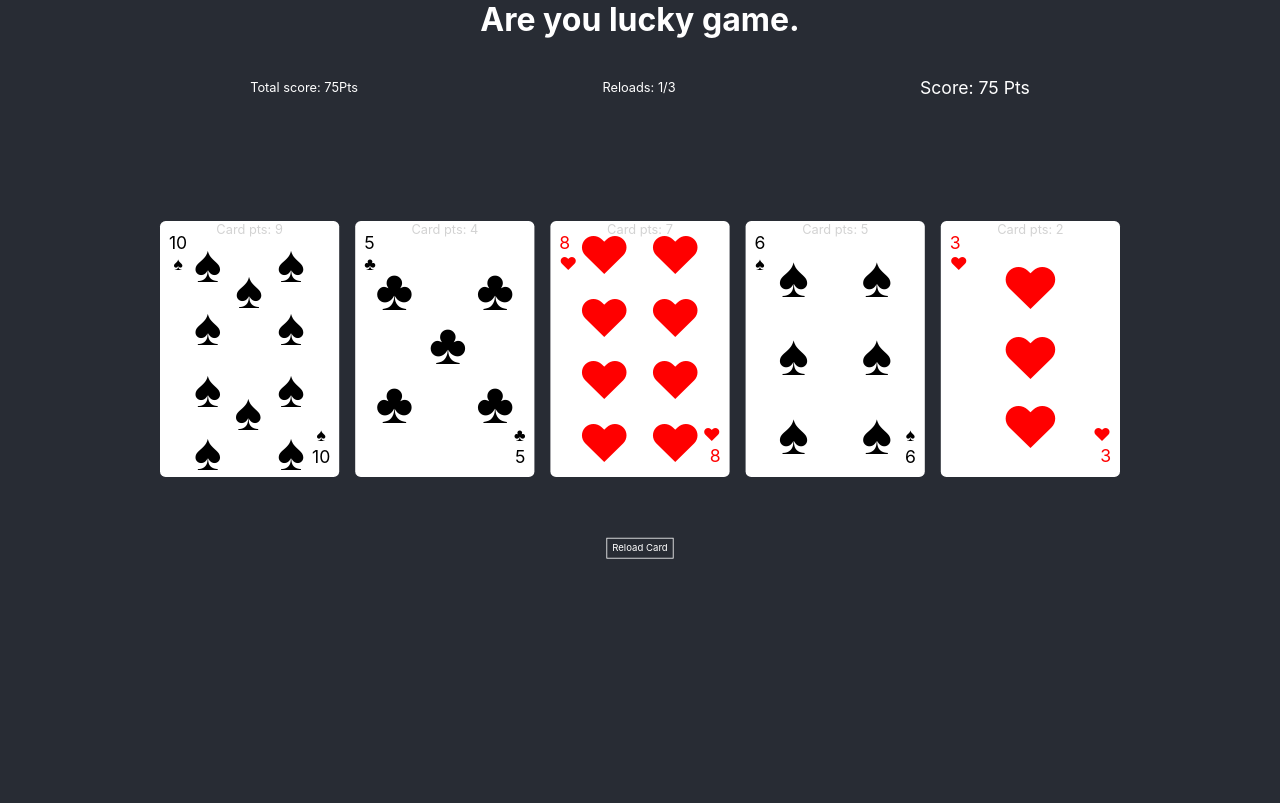
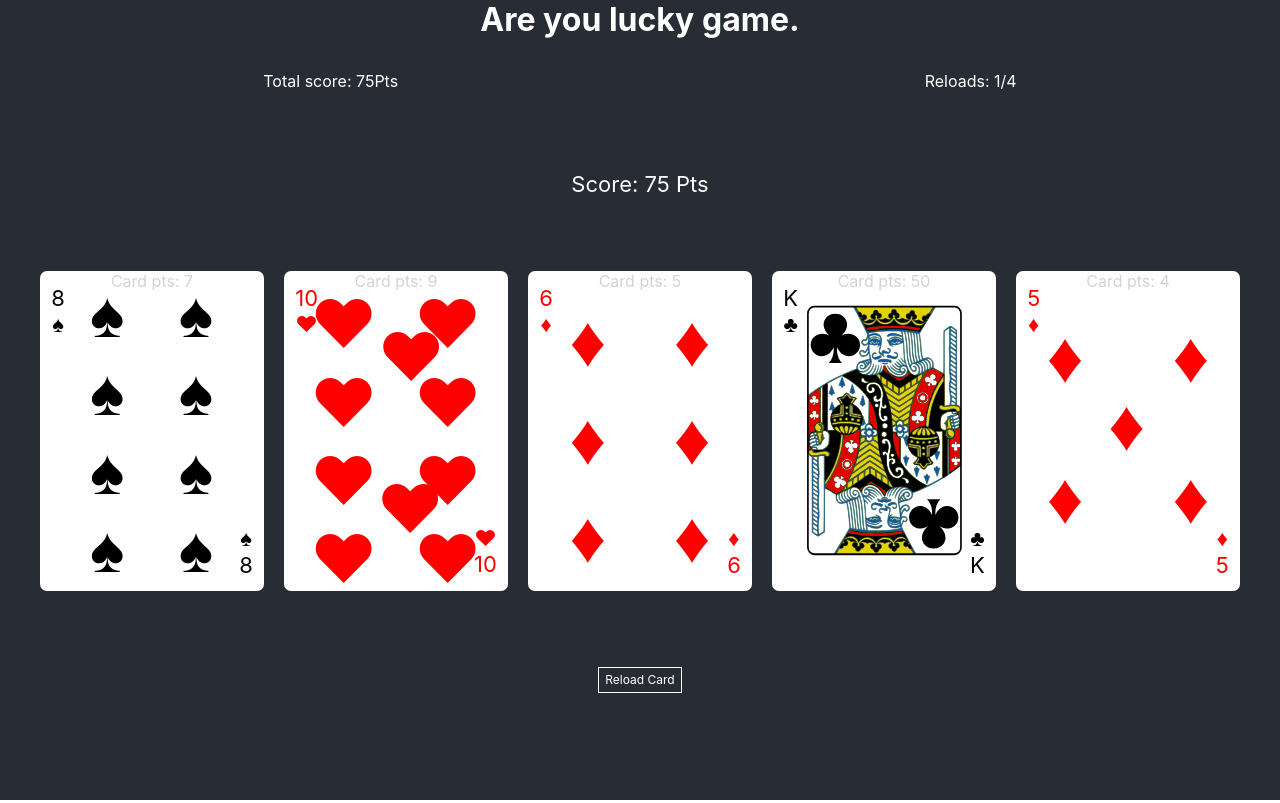
Before and after one commit to rodolphe37/random-playing-card-tuto, a React (Create React App) app: page / in a window 1280 px wide. Built offline with nearby package versions, Linux system fonts and the light colour scheme.

Commit message:
added cumul score, sessionStorage logic & flags by country

```diff
--- a/src/App.css
+++ b/src/App.css
@@ -7,7 +7,7 @@
 
 /* GLOBALS  STYLE */
 .hidden {
-  display: none;
+  display: none !important;
 }
 .App {
   width: 100%;
@@ -203,6 +203,13 @@ button:hover {
 }
 
 /* MODAL SCORE SECTION */
+.modal-form {
+  display: flex;
+  align-items: center;
+  justify-content: space-around;
+  flex-direction: column;
+  width: 100%;
+}
 .modal-form .infos {
   display: flex;
   flex-direction: column;
@@ -210,6 +217,7 @@ button:hover {
   justify-content: space-around;
   background-color: white;
   padding: 4rem;
+  width: 45vw;
 }
 .inputs-container {
   display: flex;
@@ -238,6 +246,7 @@ select {
   display: flex;
   align-items: flex-start;
   justify-content: center;
+  flex-wrap: wrap;
 }
 .infosResume {
   display: flex;
@@ -279,6 +288,19 @@ select {
   transform: scale(1.1);
   transition: all 0.4s ease-in-out;
 }
+.CumulScoreEachReload {
+  color: white;
+  font-size: 22px;
+  width: 100%;
+  display: flex;
+  justify-content: center;
+}
+.button-container {
+  width: 100%;
+  display: flex;
+  justify-content: center;
+}
+
 /* ANIMATIONS */
 .scale-out-center {
   animation: scale-out-center 0.5s cubic-bezier(0.55, 0.085, 0.68, 0.53) both;
--- a/src/App.js
+++ b/src/App.js
@@ -1,14 +1,26 @@
+import { useState } from "react";
 import "./App.css";
 import CardsWrapper from "./components/CardsWrapper";
+import ScoreTopComponent from "./components/ScoreTopComponent";
+import { useSessionStorage } from "./hooks/useSessionStorage";
 
 function App() {
+  const [scoreArray] = useState([]);
+  const [numberOfReload] = useSessionStorage("reloads", 0);
+
   return (
     <div className="App">
       <h1 style={{ textAlign: "center", color: "white" }}>
         Are you lucky game.
       </h1>
-      <div className="App__wrapper-container">
-        <CardsWrapper cardsNumber="5" />
+      <ScoreTopComponent scoreArray={scoreArray} />
+      <CardsWrapper
+        numberOfReload={numberOfReload}
+        scoreArray={scoreArray}
+        cardsNumber="5"
+      />
+      <div className="button-container">
+        <button onClick={() => window.location.reload()}>Reload Card</button>
       </div>
     </div>
   );
--- a/src/components/Card.js
+++ b/src/components/Card.js
@@ -1,4 +1,5 @@
 import { useEffect, useRef } from "react";
+import useCumulatorController from "../hooks/useCumulatorController";
 import BorderCardFigureConditions from "./BorderCardFigureConditions";
 import CenterCardElement from "./CenterCardElement";
 
@@ -12,6 +13,14 @@ const Card = ({
   cardsNumber,
 }) => {
   const isMounted = useRef(false);
+  const { numberOfReload } = useCumulatorController({
+    scoreArray,
+  });
+
+  useEffect(() => {
+    console.log("scoreArray", scoreArray);
+    // console.log("number of reloads", numberOfReload);
+  }, [scoreArray, numberOfReload]);
 
   useEffect(() => {
     if (!isMounted) {
--- a/src/components/CardsWrapper.js
+++ b/src/components/CardsWrapper.js
@@ -1,54 +1,31 @@
 import Card from "./Card";
 import { numbers, colors, symbols } from "../data";
 import useRandomValueFromArray from "../hooks/useRandomValueFromArray";
-import { Fragment, useEffect, useState } from "react";
+import { Fragment, useEffect } from "react";
+
 import CumulatorComponent from "./CumulatorComponent";
-import useCumulatorController from "../hooks/useCumulatorController";
 import ScoreForm from "./ScoreForm";
 
-const CardsWrapper = ({ cardsNumber }) => {
+const CardsWrapper = ({ cardsNumber, scoreArray, numberOfReload }) => {
   const cardNumbers = cardsNumber;
+
   const { randomValueFromArray } = useRandomValueFromArray();
-  const [scoreArray] = useState([]);
-  const { numberOfReload, classmentFinal } = useCumulatorController({
-    scoreArray,
-  });
 
   useEffect(() => {
     console.log("scoreArray", scoreArray);
-    console.log("number of reloads", numberOfReload);
+    console.log("number of session", +1);
   }, [scoreArray, numberOfReload]);
 
   return (
     <>
-      <span
-        style={{
-          color: "white",
-          display: "flex",
-          alignItems: "center",
-          justifyContent: "space-around",
-          width: "100%",
-          marginTop: "2rem",
-          marginBottom: "5rem",
-        }}
-      >
-        <span>Total score: {classmentFinal.pts}Pts</span>
-        <p style={{ color: numberOfReload === 3 ? "red" : "white" }}>
-          Reloads: {numberOfReload}/3
-        </p>
-        <CumulatorComponent scoreArray={scoreArray} />
-      </span>
+      <CumulatorComponent scoreArray={scoreArray} />
       <div
         className={`modal-form ${
           numberOfReload === 3 ? "scale-in-center" : "hidden"
         }`}
       >
-        <ScoreForm
-          classmentFinal={classmentFinal.pts}
-          numberOfReload={numberOfReload}
-        />
+        <ScoreForm scoreArray={scoreArray} numberOfReload={numberOfReload} />
       </div>
-
       <div
         className={`card-wrapper ${
           numberOfReload === 3 ? "scale-out-center" : ""
@@ -80,27 +57,6 @@ const CardsWrapper = ({ cardsNumber }) => {
           );
         })}
       </div>
-      <span
-        style={{
-          width: "100%",
-          marginBottom: "8rem",
-          display: "flex",
-          alignItems: "center",
-          justifyContent: "space-around",
-        }}
-      >
-        <button
-          onClick={() =>
-            numberOfReload < 3
-              ? window.location.reload()
-              : alert(
-                  "the number of retries is reached (3 retries per session)"
-                )
-          }
-        >
-          {numberOfReload === 3 ? "finish for this session" : "Reload Card"}
-        </button>
-      </span>
     </>
   );
 };
--- a/src/components/CumulatorComponent.js
+++ b/src/components/CumulatorComponent.js
@@ -1,13 +1,15 @@
-import useCumulatorController from "../hooks/useCumulatorController";
+import { useEffect, useState } from "react";
 
-const Cumulator = ({ scoreArray }) => {
-  const { scoreFinal } = useCumulatorController({ scoreArray });
+const CumulatorComponent = ({ scoreArray }) => {
+  const [scoreFinal, setScoreFinal] = useState(0);
 
-  return scoreFinal !== 0 ? (
-    <span style={{ color: "white", fontSize: 22 }}>
-      Score: {scoreFinal} Pts
-    </span>
-  ) : null;
+  useEffect(() => {
+    const cumulScore = scoreArray.reduce((accum, item) => accum + item, 0);
+    setScoreFinal(cumulScore);
+    console.log("cumul", cumulScore);
+  }, [setScoreFinal, scoreArray]);
+
+  return <span className="CumulScoreEachReload">Score: {scoreFinal} Pts</span>;
 };
 
-export default Cumulator;
+export default CumulatorComponent;
--- a/src/components/ScoreForm.js
+++ b/src/components/ScoreForm.js
@@ -1,11 +1,16 @@
 import { useState } from "react";
+import useCumulatorController from "../hooks/useCumulatorController";
 import useFlagByCountry from "../hooks/useFlagByCountry";
 import SelectCountry from "./SelectCountry";
 
-const ScoreForm = ({ classmentFinal }) => {
+const ScoreForm = ({ scoreArray }) => {
   const [name, setName] = useState("");
   const { country, setCountry, setDataCountryCode, dataCountryCode } =
     useFlagByCountry();
+  const { classmentFinal } = useCumulatorController({ scoreArray });
+
+  console.log("clss", classmentFinal.pts);
+
   return (
     <div className="infos">
       <span>You must enter your nickName and country for classment scores</span>
@@ -45,14 +50,14 @@ const ScoreForm = ({ classmentFinal }) => {
             style={name !== "" && country !== "" ? { height: "15vh" } : {}}
           >
             <div className="header-score-content">Score :</div>
-            <div className="score-innercontent">{`${classmentFinal}pts`}</div>
+            <div className="score-innercontent">{`${classmentFinal.pts}pts`}</div>
           </div>
         </div>
       ) : (
         <div className="bottomFormSection">
           <div className="ScoreSection">
             <div className="header-score-content">Score :</div>
-            <div className="score-innercontent">{`${classmentFinal}pts`}</div>
+            <div className="score-innercontent">{`${classmentFinal.pts}pts`}</div>
           </div>
         </div>
       )}
--- /dev/null
+++ b/src/components/ScoreTopComponent.js
@@ -0,0 +1,27 @@
+import useCumulatorController from "../hooks/useCumulatorController";
+
+const ScoreTopComponent = ({ scoreArray }) => {
+  const { numberOfReload, classmentFinal } = useCumulatorController({
+    scoreArray,
+  });
+  return (
+    <span
+      style={{
+        color: "white",
+        display: "flex",
+        alignItems: "center",
+        justifyContent: "space-around",
+        width: "100%",
+        marginTop: "2rem",
+        marginBottom: "5rem",
+      }}
+    >
+      <span>Total score: {classmentFinal.pts}Pts</span>
+      <p style={{ color: numberOfReload === 3 ? "red" : "white" }}>
+        Reloads: {numberOfReload}/4
+      </p>
+    </span>
+  );
+};
+
+export default ScoreTopComponent;
```
Also changed, not shown: src/hooks/useLocalStorage.js (deleted, +0 -23 lines).
